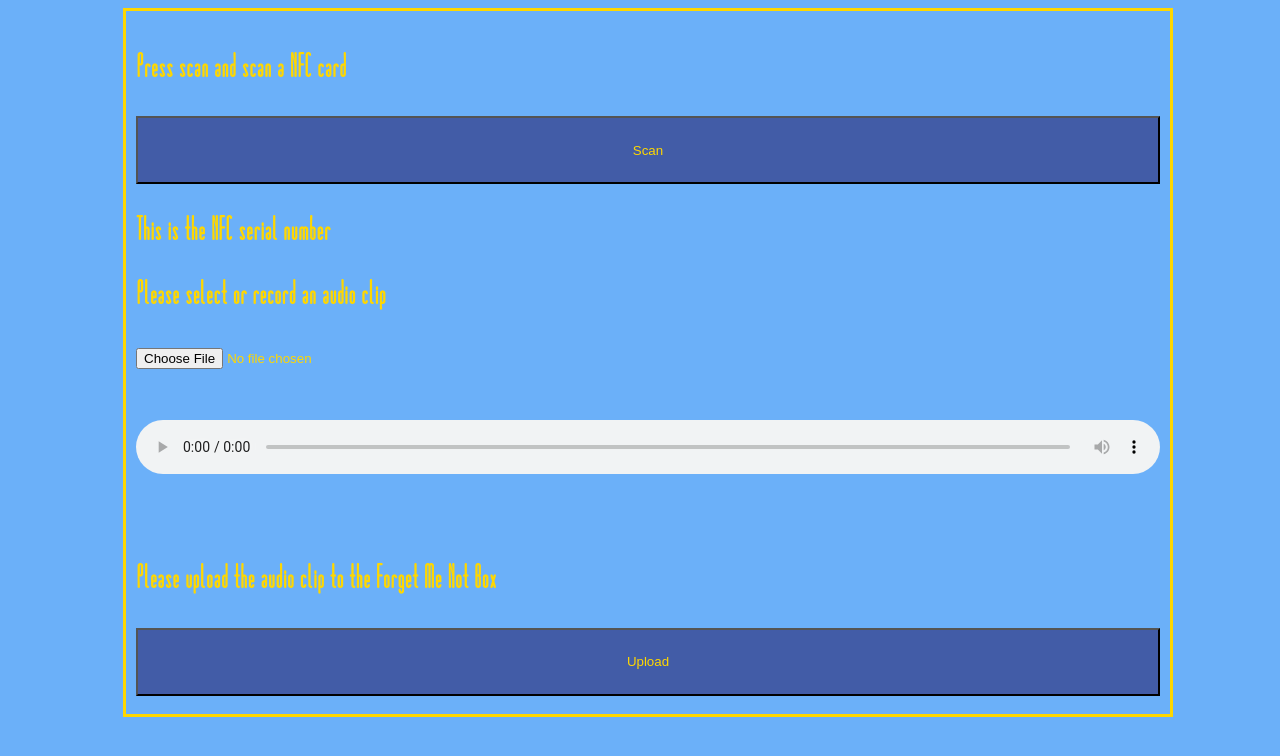
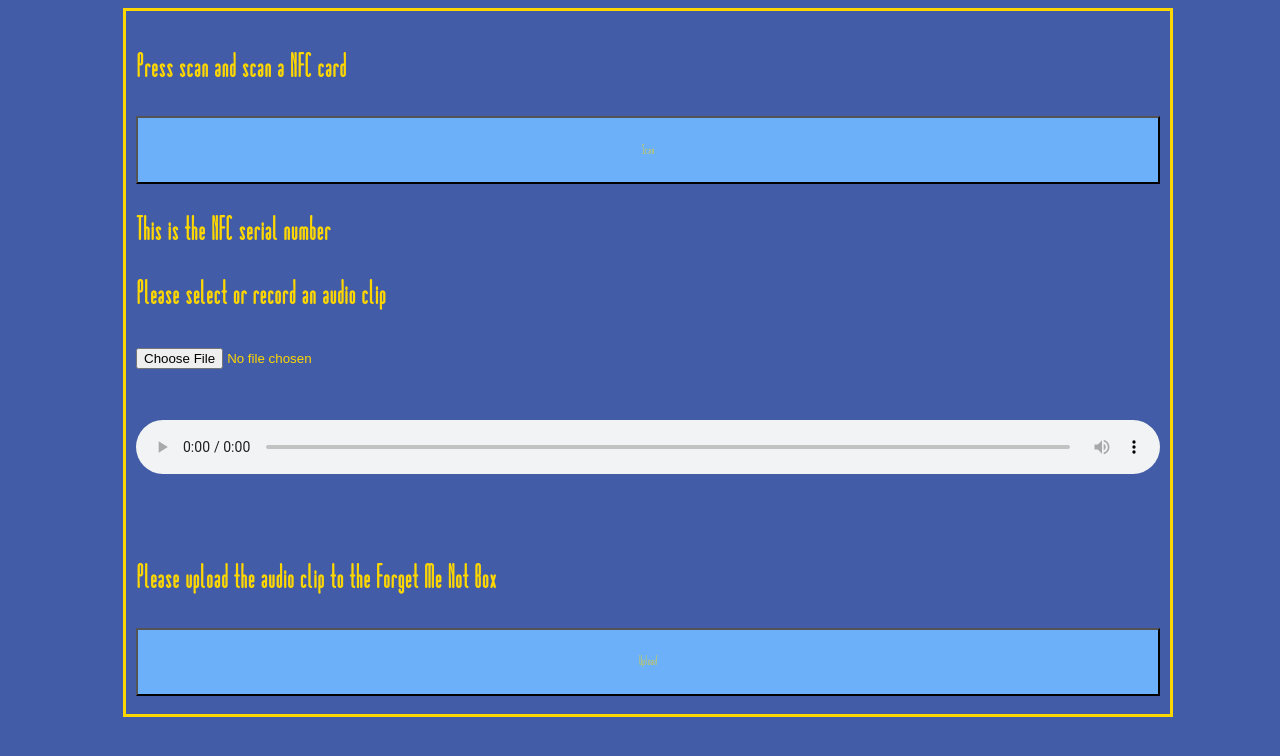
Before and after one commit to HJ959/RememberMe, a website built with webpack: page dev/index.html in a window 1280 px wide. Built offline with nearby package versions, Linux system fonts and the light colour scheme.

Commit message:
better colours?

```diff
--- a/src/index.css
+++ b/src/index.css
@@ -7,7 +7,7 @@ html,
 body {
     width: 100%;
     height: 100%;
-    background: #6BB0F9;
+    background: #425CA7;
     color: gold;
     font-family: MyWebFont;
     font-size: 1.3em;
@@ -24,8 +24,9 @@ body {
 button {
     width: 100%;
     height: 10%;
-    background-color: #425CA7;
+    background-color: #6BB0F9;
     color: gold;
+    font-family: MyWebFont;
 
 }
 
```
